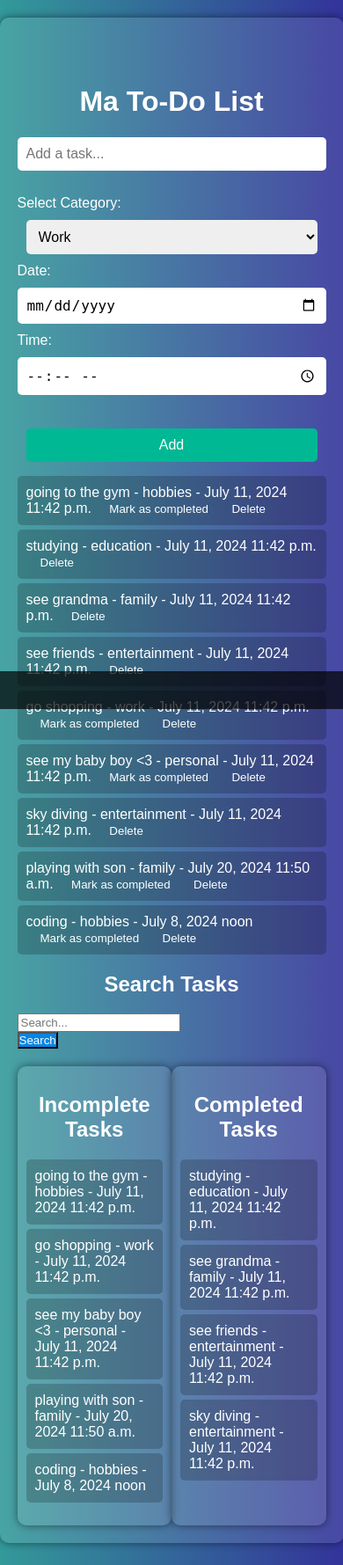
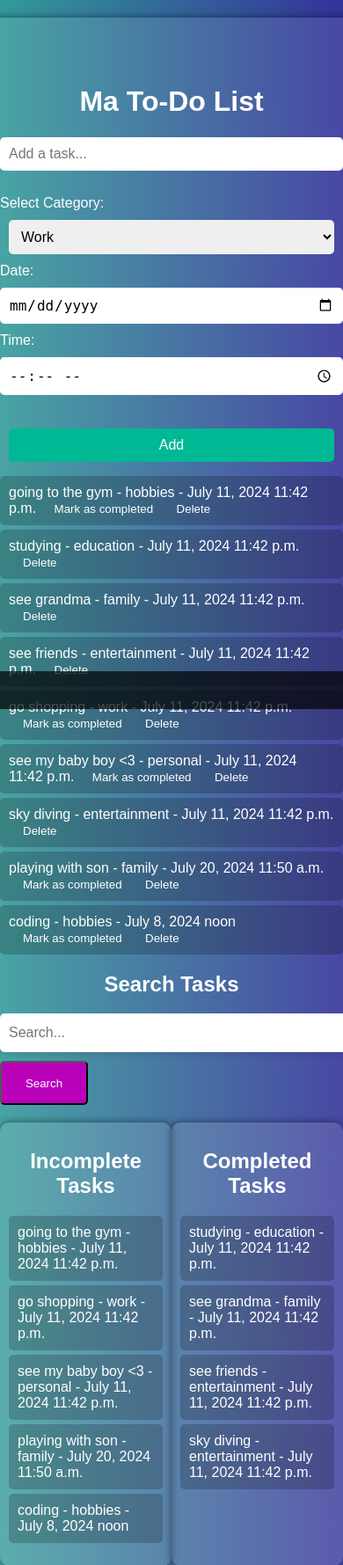
Before and after one commit to Ilefrajhi/to-do-list, a Django app: page /main/ in a window 390 px wide; the page is wider, and only the part inside the window is pictured. Shown: the part 38-1817 px from the top of that part at 88% size. Run offline with Django 5.2, Linux system fonts and the light colour scheme; a user stored in the database is signed in; data comes from the database, SQL or seed files in the repository; both versions use the stored data as it was after the commit; some libraries are stand-ins or nearby versions; grey boxes are pictures that could not be loaded.

Commit message:
added the search logic

```diff
--- a/todo/webapp/static/main_styles.css
+++ b/todo/webapp/static/main_styles.css
@@ -137,3 +137,78 @@
     margin: 0 10px;
     font-size: 20px;
 }
+
+#q {
+    width: 600px;
+    margin-right: 20px;
+    margin-bottom: 20px;
+    padding: 10px;
+    border-radius: 5px;
+    border: none;
+    font-size: 16px;
+    background: url('search.png') no-repeat right 10px center/16px;
+    background-color: #fff;
+    transition: background-color 0.3s;
+    outline: none;
+    box-shadow: 0 4px 6px rgba(0, 0, 0, 0.1);
+    box-sizing: border-box;
+    display: inline-block;
+    vertical-align: middle;
+    line-height: 1.5;
+    text-decoration: none;
+    color: #000;
+}
+
+#q:hover {
+    background-color: #f5f5f5;
+}
+
+#search-results {
+    position: absolute;
+    top: 40px;
+    left: 0;
+    width: 100%;
+    background-color: #fff;
+    border-radius: 5px;
+    box-shadow: 0 4px 6px rgba(0, 0, 0, 0.1);
+    overflow-y: auto;
+    max-height: 300px;
+    display: none;
+}
+
+#search-results li {
+    padding: 10px;
+    cursor: pointer;
+}
+
+#search-results li:hover {
+    background-color: #f2f2f2;
+}
+
+@media screen and (max-width: 768px) {
+    .container {
+        width: 100%;
+    }
+
+    #q {
+        margin-bottom: 10px;
+    }
+
+    #search-results {
+        top: 50px;
+    }
+}
+
+#search-btn {
+    background-color: #b800b8;
+    color: #fff;
+    cursor: pointer;
+    transition: background-color 0.3s;
+    width: 100px;
+    height: 50px;
+    border-radius: 5px;
+}
+
+#searxh-btn:hover {
+    background-color: #019a76;
+}
--- a/todo/webapp/templates/main.html
+++ b/todo/webapp/templates/main.html
@@ -65,9 +65,9 @@
         </div>
     <div class="search_tasks">
         <h2>Search Tasks</h2>
-        <form action="{% url 'search_tasks' %}" method="GET">
+        <form action="{% url 'search_tasks' %}" method="GET" class="search">
             <input type="text" name="q" id="q" placeholder="Search...">
-            <button type="submit" id="search">Search</button>
+            <button type="submit" id="search-btn">Search</button>
     </div>
     <div class="task-status">
         <div class="incomplete_tasks">
--- a/todo/webapp/views.py
+++ b/todo/webapp/views.py
@@ -96,7 +96,7 @@
 def search_tasks(request):
     query = request.GET.get('q')
     tasks = Task.objects.filter(title__icontains=query).order_by('created_at')
-    return render(request, 'search_results.html', {'tasks': tasks, 'query': query})
+    return render(request, 'main.html', {'tasks': tasks, 'query': query})
 
 def reset_password(request):
     return render(request, 'reset_password.html')
```
Also changed, not shown: todo/db.sqlite3.
